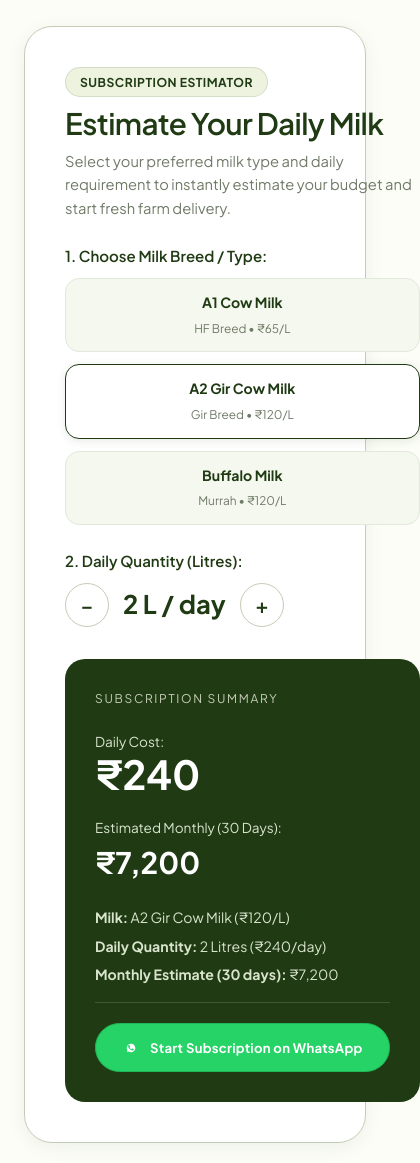
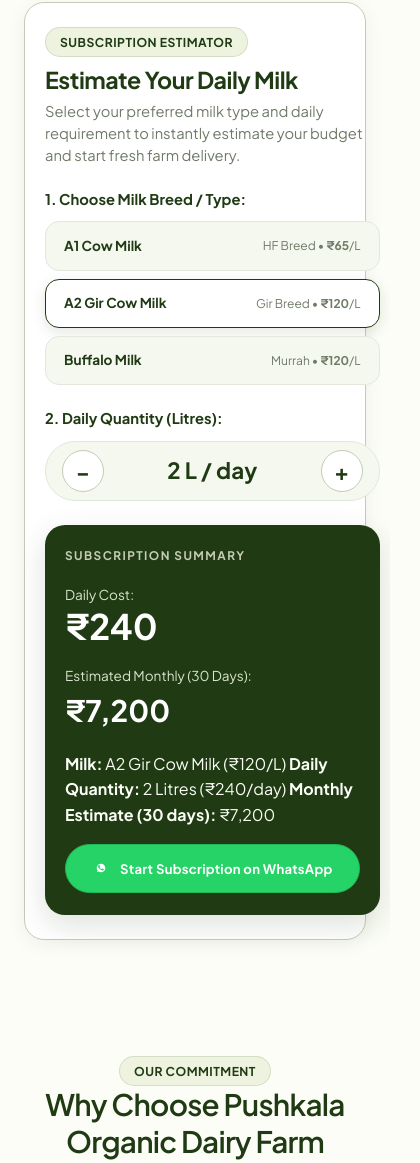
Before and after one commit to chethancreddy/Pushkala_Organic_Dairy_Farm, a plain HTML site: page index.html in a window 390 px wide. Shown: the part 6314-7477 px from the top of the page, 420 px wide, since content can reach past the window. Drawn offline with Linux system fonts and the light colour scheme.

Commit message:
Make Estimate Your Daily Milk section PWA mobile friendly and responsive

```diff
--- a/css/style.css
+++ b/css/style.css
@@ -1129,27 +1129,40 @@
   background: #ffffff;
   border: 1px solid var(--color-tertiary);
   border-radius: var(--radius-xl);
-  padding: 40px;
+  padding: 36px;
   box-shadow: var(--shadow-card);
-  margin-top: 48px;
+  margin-top: 32px;
 }
 
 .calc-grid {
   display: grid;
-  grid-template-columns: 1.2fr 0.8fr;
-  gap: 40px;
-  align-items: center;
+  grid-template-columns: 1.15fr 0.85fr;
+  gap: 36px;
+  align-items: stretch;
 }
 
 .calc-inputs {
   display: flex;
   flex-direction: column;
-  gap: 24px;
+  gap: 22px;
+}
+
+.calc-main-title {
+  font-size: clamp(1.45rem, 4vw, 1.85rem);
+  color: var(--color-primary);
+  margin-bottom: 6px;
+  font-weight: 700;
+}
+
+.calc-main-sub {
+  color: var(--color-muted);
+  font-size: 0.92rem;
+  line-height: 1.5;
 }
 
 .calc-group-label {
-  font-size: 0.94rem;
-  font-weight: 600;
+  font-size: 0.92rem;
+  font-weight: 700;
   color: var(--color-primary);
   margin-bottom: 10px;
   display: block;
@@ -1158,96 +1171,136 @@
 .milk-choice-pills {
   display: grid;
   grid-template-columns: repeat(3, 1fr);
-  gap: 12px;
+  gap: 10px;
 }
 
 .choice-pill {
-  border: 1px solid var(--color-border);
+  border: 1.5px solid var(--color-border);
   border-radius: var(--radius-md);
-  padding: 12px 14px;
+  padding: 12px 10px;
   text-align: center;
   cursor: pointer;
   background: var(--color-surface-soft);
-  transition: all var(--transition-fast);
+  transition: all 0.2s ease;
+  user-select: none;
+  display: flex;
+  flex-direction: column;
+  justify-content: center;
+  align-items: center;
+  gap: 4px;
+}
+
+.choice-pill:active {
+  transform: scale(0.97);
 }
 
 .choice-pill.active, .choice-pill:hover {
   background: #ffffff;
   border-color: var(--color-primary);
-  box-shadow: 0 2px 10px rgba(32, 59, 20, 0.1);
+  box-shadow: 0 4px 14px rgba(32, 59, 20, 0.12);
 }
 
 .choice-pill .name {
-  font-size: 0.88rem;
-  font-weight: 700;
-  color: var(--color-primary);
-  display: block;
+  font-size: 0.85rem;
+  font-weight: 700;
+  color: var(--color-primary);
+  line-height: 1.2;
 }
 
 .choice-pill .rate {
-  font-family: var(--font-mono);
-  font-size: 0.74rem;
+  font-family: var(--font-sans);
+  font-size: 0.75rem;
   color: var(--color-muted);
 }
 
 .qty-stepper-wrap {
   display: flex;
   align-items: center;
-  gap: 14px;
+  gap: 16px;
+  background: var(--color-surface-soft);
+  padding: 8px 16px;
+  border-radius: var(--radius-full);
+  border: 1px solid var(--color-border);
+  width: fit-content;
 }
 
 .stepper-btn {
-  width: 44px;
-  height: 44px;
+  width: 42px;
+  height: 42px;
   border-radius: 50%;
   border: 1px solid var(--color-tertiary);
   background: #ffffff;
-  font-size: 1.3rem;
-  font-weight: 600;
+  font-size: 1.4rem;
+  font-weight: 700;
   color: var(--color-primary);
   cursor: pointer;
   display: flex;
   align-items: center;
   justify-content: center;
   transition: all var(--transition-fast);
-}
-
-.stepper-btn:hover {
+  touch-action: manipulation;
+}
+
+.stepper-btn:hover, .stepper-btn:active {
   background: var(--color-primary);
   color: #ffffff;
   border-color: var(--color-primary);
 }
 
 .qty-display {
-  font-size: 1.6rem;
-  font-weight: 700;
-  color: var(--color-primary);
-  min-width: 90px;
+  font-size: 1.4rem;
+  font-weight: 700;
+  color: var(--color-primary);
+  min-width: 100px;
   text-align: center;
-  font-family: var(--font-mono);
+  font-family: var(--font-sans);
 }
 
 .calc-summary-card {
   background: var(--color-primary);
   color: var(--color-neutral);
   border-radius: var(--radius-lg);
-  padding: 30px;
-  display: flex;
-  flex-direction: column;
-  gap: 20px;
+  padding: 28px;
+  display: flex;
+  flex-direction: column;
+  justify-content: space-between;
+  gap: 18px;
+  box-shadow: 0 10px 30px rgba(32, 59, 20, 0.15);
 }
 
 .summary-heading {
-  font-family: var(--font-mono);
-  font-size: 0.75rem;
-  letter-spacing: 0.14em;
+  font-family: var(--font-sans);
+  font-size: 0.74rem;
+  letter-spacing: 0.12em;
+  font-weight: 700;
   text-transform: uppercase;
   color: #c5ccb6;
 }
 
+.summary-cost-row {
+  display: flex;
+  flex-direction: column;
+  gap: 2px;
+}
+
+.summary-cost-label {
+  font-size: 0.84rem;
+  color: #d8e4cb;
+}
+
 .summary-price-big {
-  font-size: 2.5rem;
+  font-size: 2.2rem;
   font-weight: 800;
+  color: #ffffff;
+  line-height: 1.1;
+}
+
+.summary-price-monthly {
+  font-size: 1.75rem;
+  font-weight: 700;
+  color: #ffffff;
+  line-height: 1.1;
+}
   color: #ffffff;
   line-height: 1;
 }
@@ -2033,6 +2086,41 @@
   .footer-bottom {
     flex-direction: column;
     text-align: center;
+  }
+
+  /* PWA Mobile Responsive Calculator */
+  .calculator-box {
+    padding: 24px 20px;
+    border-radius: var(--radius-lg);
+    margin-top: 24px;
+  }
+
+  .calc-grid {
+    grid-template-columns: 1fr;
+    gap: 24px;
+  }
+
+  .milk-choice-pills {
+    grid-template-columns: 1fr;
+    gap: 8px;
+  }
+
+  .choice-pill {
+    flex-direction: row;
+    justify-content: space-between;
+    align-items: center;
+    padding: 14px 18px;
+    text-align: left;
+  }
+
+  .qty-stepper-wrap {
+    width: 100%;
+    justify-content: space-between;
+  }
+
+  .calc-summary-card {
+    padding: 22px 20px;
+    gap: 16px;
   }
 }
 
--- a/index.html
+++ b/index.html
@@ -632,38 +632,38 @@
           <div class="calc-inputs">
             <div>
               <span class="chip" style="margin-bottom: 8px;">SUBSCRIPTION ESTIMATOR</span>
-              <h2 style="font-size: 1.85rem; color: var(--color-primary); margin-bottom: 8px;">Estimate Your Daily Milk</h2>
-              <p style="color: var(--color-muted); font-size: 0.92rem;">
+              <h2 class="calc-main-title">Estimate Your Daily Milk</h2>
+              <p class="calc-main-sub">
                 Select your preferred milk type and daily requirement to instantly estimate your budget and start fresh farm delivery.
               </p>
             </div>
 
             <!-- Choose Milk Type -->
-            <div>
+            <div class="calc-step-block">
               <label class="calc-group-label">1. Choose Milk Breed / Type:</label>
               <div class="milk-choice-pills">
-                <div class="choice-pill" data-product="a1">
+                <div class="choice-pill" data-product="a1" role="button" tabindex="0">
                   <span class="name">A1 Cow Milk</span>
-                  <span class="rate">HF Breed • ₹65/L</span>
+                  <span class="rate">HF Breed • <strong class="price-a1-val">₹65</strong>/L</span>
                 </div>
-                <div class="choice-pill active" data-product="a2">
+                <div class="choice-pill active" data-product="a2" role="button" tabindex="0">
                   <span class="name">A2 Gir Cow Milk</span>
-                  <span class="rate">Gir Breed • ₹120/L</span>
+                  <span class="rate">Gir Breed • <strong class="price-a2-val">₹120</strong>/L</span>
                 </div>
-                <div class="choice-pill" data-product="buffalo">
+                <div class="choice-pill" data-product="buffalo" role="button" tabindex="0">
                   <span class="name">Buffalo Milk</span>
-                  <span class="rate">Murrah • ₹120/L</span>
+                  <span class="rate">Murrah • <strong class="price-buffalo-val">₹120</strong>/L</span>
                 </div>
               </div>
             </div>
 
             <!-- Daily Quantity Stepper -->
-            <div>
+            <div class="calc-step-block">
               <label class="calc-group-label">2. Daily Quantity (Litres):</label>
               <div class="qty-stepper-wrap">
-                <button type="button" class="stepper-btn" id="stepperMinus" aria-label="Decrease litres">−</button>
+                <button type="button" class="stepper-btn" id="stepperMinus" aria-label="Decrease daily litres">−</button>
                 <div class="qty-display" id="qtyDisplay">2 L / day</div>
-                <button type="button" class="stepper-btn" id="stepperPlus" aria-label="Increase litres">+</button>
+                <button type="button" class="stepper-btn" id="stepperPlus" aria-label="Increase daily litres">+</button>
               </div>
             </div>
           </div>
```
